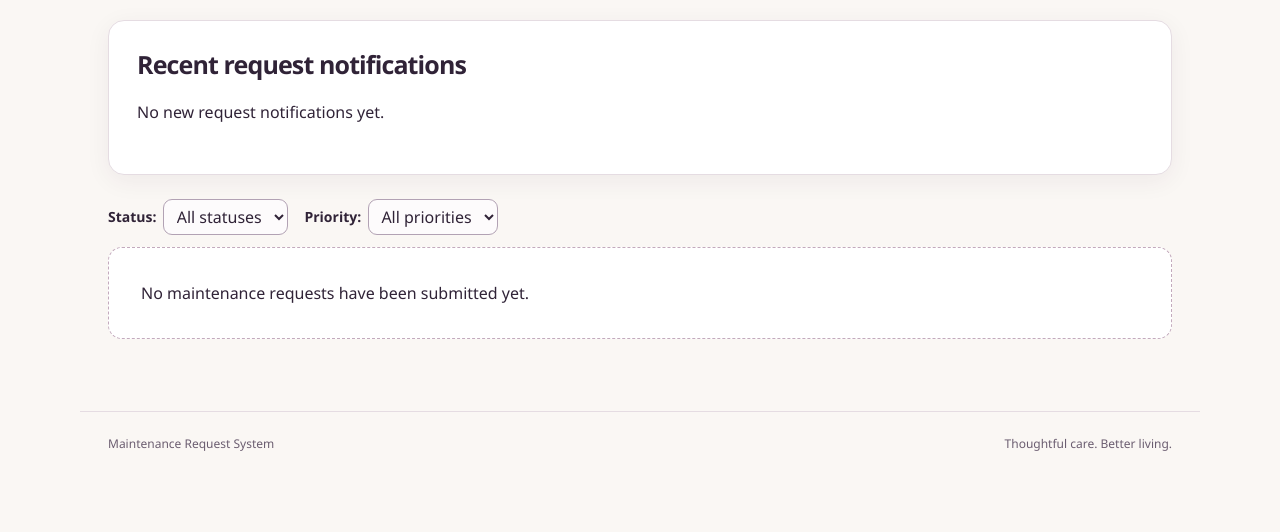
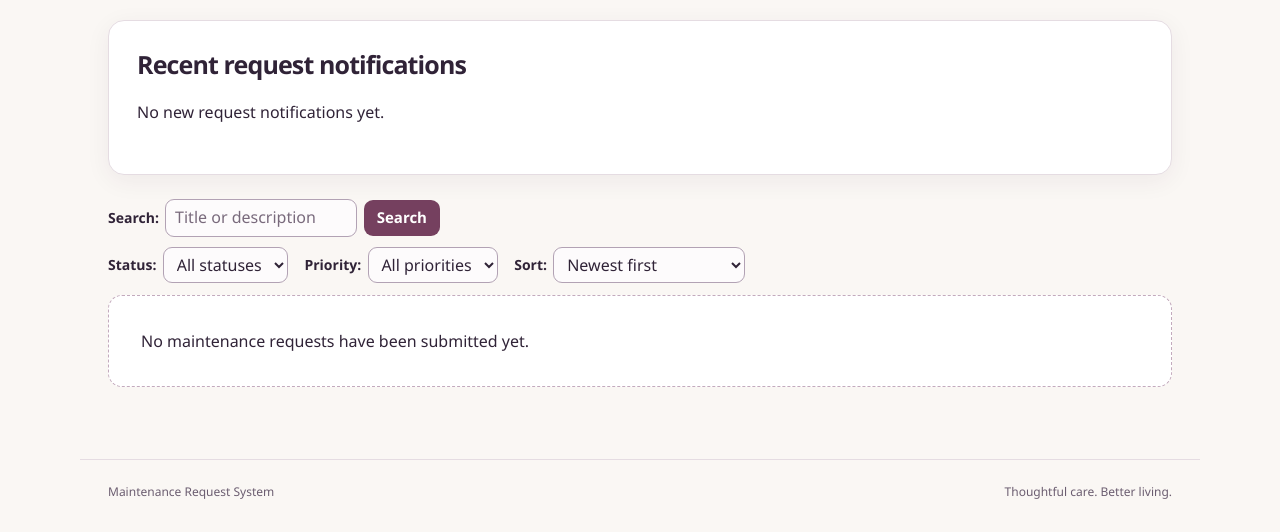
Before and after one commit to nishtha0910/Maintenance-Request-System, a PHP site: page /maintenance-request-system/admin_dashboard.php in a window 1280 px wide. Shown: the part 304-836 px from the top of the page. Before the commit the page ends 755 px from the top, so only its background shows below. Run offline with PHP 8.4, Linux system fonts and the light colour scheme; the visitor is signed in with stand-in values (Sample User, id 1); data that the repository does not hold is empty.

Commit message:
Added search, filters, and sorting to the admin request list

```diff
--- a/admin_dashboard.php
+++ b/admin_dashboard.php
@@ -25,6 +25,20 @@ $requests = [];
 $notifications = null;
 $statuses = ["Submitted", "In Progress", "Completed"];
 $priorities = ["Low", "Medium", "High"];
+// The database priority enum is ordered Low, Medium, High.
+$sortOptions = [
+    "newest" => ["Newest first", "r.date_submitted DESC, r.request_id DESC"],
+    "oldest" => ["Oldest first", "r.date_submitted ASC, r.request_id ASC"],
+    "highest" => ["Highest priority first", "r.priority DESC, r.date_submitted DESC, r.request_id DESC"],
+    "lowest" => ["Lowest priority first", "r.priority ASC, r.date_submitted DESC, r.request_id DESC"],
+];
+$sort = $_GET["sort"] ?? "newest";
+if (!is_string($sort) || !isset($sortOptions[$sort])) {
+    $sort = "newest";
+}
+[$sortLabel, $orderBy] = $sortOptions[$sort];
+$rawSearch = $_GET["q"] ?? "";
+$search = is_string($rawSearch) ? trim($rawSearch) : "";
 $priority = $_GET["priority"] ?? "";
 if (!in_array($priority, $priorities, true)) {
     $priority = "";
@@ -51,6 +65,11 @@ try {
         $conditions[] = "r.priority = ?";
         $values[] = $priority;
     }
+    if ($search !== "") {
+        $conditions[] = "(LOCATE(?, r.title) > 0 OR LOCATE(?, r.description) > 0)";
+        $values[] = $search;
+        $values[] = $search;
+    }
     $where = $conditions ? "WHERE " . implode(" AND ", $conditions) : "";
     $check = $conn->prepare(
         "SELECT r.request_id, r.title, r.description,
@@ -60,7 +79,7 @@ try {
          FROM maintenance_requests AS r
          INNER JOIN users AS u ON u.user_id = r.user_id
          $where
-         ORDER BY r.date_submitted DESC, r.request_id DESC"
+         ORDER BY $orderBy"
     );
 
     $check->execute($values);
@@ -129,10 +148,16 @@ function escapeHtml(string $value): string
                 </ul>
             <?php endif; ?>
         </section>
-        <form class="admin-request-filters" method="get" action="admin_dashboard.php" aria-label="Filter maintenance requests" onchange="this.requestSubmit()">
+        <form class="admin-request-filters" method="get" action="admin_dashboard.php" aria-label="Filter maintenance requests">
+            <div class="request-search">
+                <label for="request-search">Search:</label>
+                <input type="search" id="request-search" name="q" placeholder="Title or description" value="<?= escapeHtml($search) ?>">
+                <button type="submit">Search</button>
+            </div>
+            <div class="request-filter-options">
                 <div>
                     <label for="status-filter">Status:</label>
-                <select id="status-filter" name="status">
+                    <select id="status-filter" name="status" onchange="this.form.requestSubmit()">
                         <option value="">All statuses</option>
                         <?php foreach ($statuses as $option): ?>
                             <option value="<?= escapeHtml($option) ?>" <?= $status === $option ? "selected" : "" ?>><?= escapeHtml($option) ?></option>
@@ -141,24 +166,32 @@ function escapeHtml(string $value): string
                 </div>
                 <div>
                     <label for="priority-filter">Priority:</label>
-                <select id="priority-filter" name="priority">
+                    <select id="priority-filter" name="priority" onchange="this.form.requestSubmit()">
                         <option value="">All priorities</option>
                         <?php foreach ($priorities as $option): ?>
                             <option value="<?= escapeHtml($option) ?>" <?= $priority === $option ? "selected" : "" ?>><?= escapeHtml($option) ?></option>
                         <?php endforeach; ?>
                     </select>
                 </div>
-            <noscript><button type="submit">Apply filters</button></noscript>
+                <div>
+                    <label for="request-sort">Sort:</label>
+                    <select id="request-sort" name="sort" onchange="this.form.requestSubmit()">
+                        <?php foreach ($sortOptions as $key => $option): ?>
+                            <option value="<?= escapeHtml($key) ?>" <?= $sort === $key ? "selected" : "" ?>><?= escapeHtml($option[0]) ?></option>
+                        <?php endforeach; ?>
+                    </select>
+                </div>
+            </div>
         </form>
     <?php endif; ?>
     <?php if ($error !== ""): ?>
         <p role="alert"><?php echo escapeHtml($error); ?></p>
     <?php elseif (!$requests): ?>
-        <div class="empty-state"><?= $status === "" && $priority === "" ? "No maintenance requests have been submitted yet." : "No requests match the selected filters." ?></div>
+        <div class="empty-state"><?= $search === "" && $status === "" && $priority === "" ? "No maintenance requests have been submitted yet." : "No requests match your search or filters." ?></div>
     <?php else: ?>
         <div class="table-panel">
             <table class="admin-table">
-                <caption>Maintenance Requests � most recent first</caption>
+                <caption>Maintenance Requests: <?= escapeHtml($sortLabel) ?></caption>
                 <thead><tr>
                     <th scope="col">Title</th>
                     <th scope="col">Status</th>
--- a/assets/css/app.css
+++ b/assets/css/app.css
@@ -747,16 +747,30 @@ tbody tr:hover {
 
 
 .admin-request-filters {
+    display: grid;
+    gap: .65rem;
+    margin: .75rem 0;
+}
+.admin-request-filters .request-search,
+.request-filter-options > div {
+    display: flex;
+    align-items: center;
+    gap: .4rem;
+    min-width: 0;
+}
+.request-filter-options {
     display: flex;
     flex-wrap: wrap;
-    align-items: center;
     gap: .5rem 1rem;
-    margin: .75rem 0;
 }
-.admin-request-filters > div {
-    display: inline-flex;
-    align-items: center;
-    gap: .4rem;
+@media (max-width: 40rem) {
+    .request-filter-options {
+        display: grid;
+        grid-template-columns: minmax(0, 1fr) minmax(0, 1fr) minmax(0, 1.35fr);
+        gap: .5rem;
+    }
+    .request-filter-options > div { display: grid; }
+    .admin-request-filters .request-filter-options select { width: 100%; min-width: 0; }
 }
 .admin-request-filters label { margin: 0; }
 .admin-request-filters select {
@@ -765,3 +779,14 @@ tbody tr:hover {
     min-height: 2.25rem;
     padding: .3rem .55rem;
 }
+
+
+.admin-request-filters .request-search { max-width: 100%; }
+.admin-request-filters input[type="search"] {
+    width: 12rem;
+    min-width: 0;
+    margin: 0;
+    min-height: 2.25rem;
+    padding: .3rem .55rem;
+}
+.admin-request-filters .request-search button { min-height: 2.25rem; padding: .3rem .75rem; }
```
Lines whose indentation alone changed are shown as unchanged.
